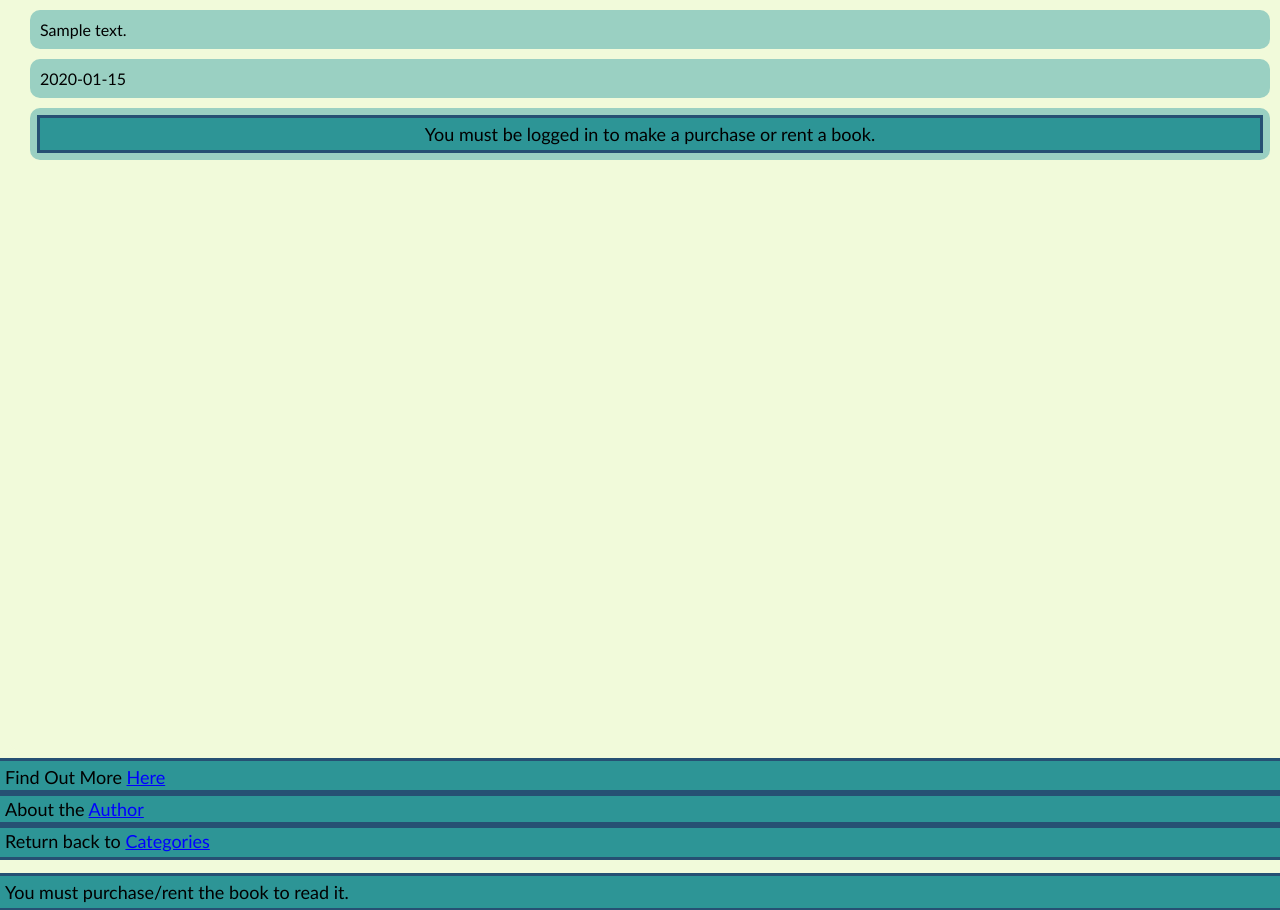
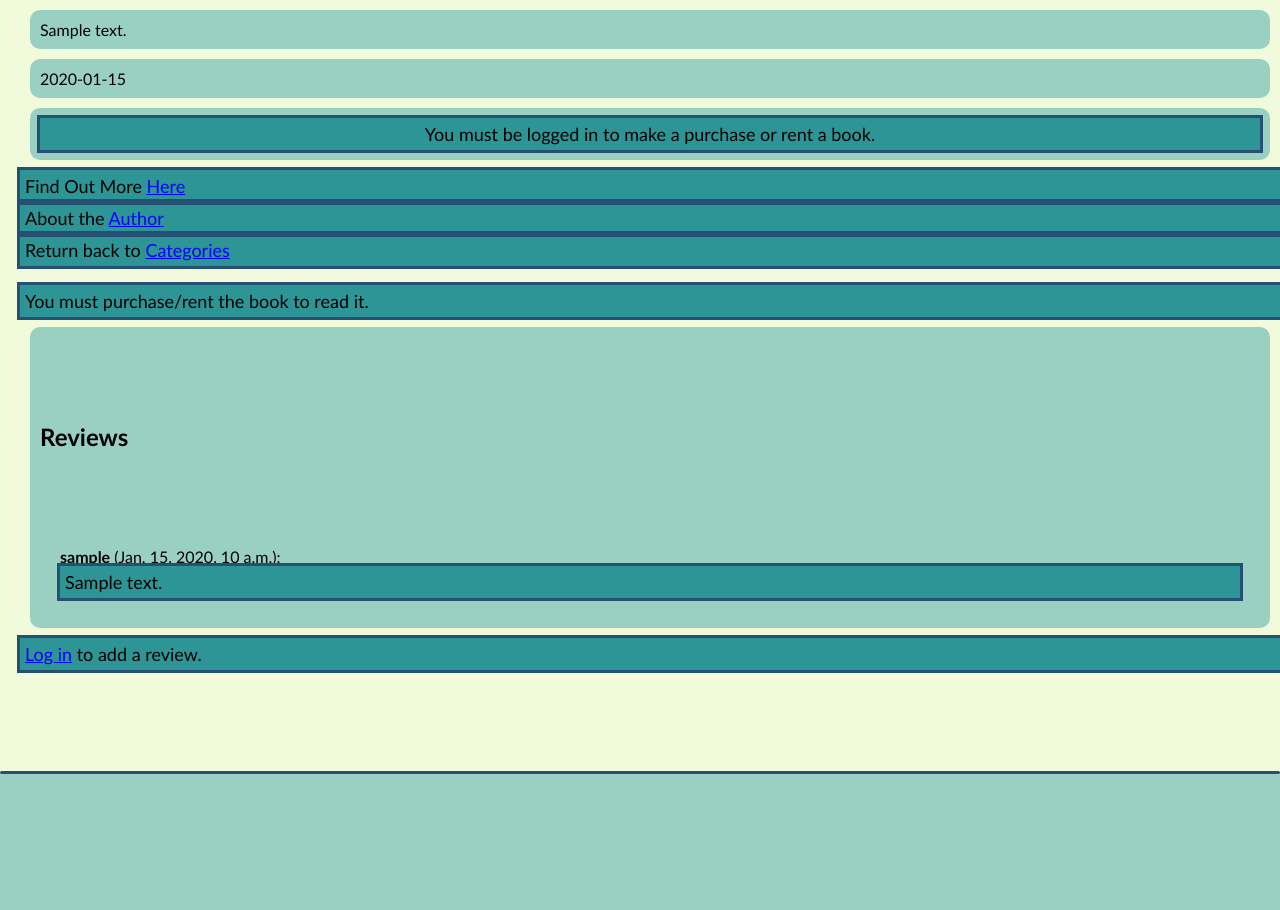
Before and after one commit to nurhussein1/e15wad, a Django app: a page that uses templates/realm/book/book.html in a window 1280 px wide. Shown: the part 170-1080 px from the top of the page. After the commit the page ends 944 px from the top, so only its background shows below. Run offline with Django 3.2, Linux system fonts and the light colour scheme; tables that the repository leaves empty hold one stand-in row (values such as "Sample post").

Commit message:
reviews section under every individual book page has been added

```diff
--- a/realm/forms.py
+++ b/realm/forms.py
@@ -3,7 +3,7 @@ from django import forms
 from django.core.files.base import File
 from django.db.models.base import Model
 from django.forms.utils import ErrorList
-from realm.models import Book,Category,UserProfile
+from realm.models import Book,Category, Review,UserProfile
 from registration.forms import RegistrationForm
 
 
@@ -28,3 +28,8 @@ class BookForm(forms.ModelForm):
     class Meta:
         model = Book
         exclude = ('category',)
+
+class ReviewForm(forms.ModelForm):
+    class Meta:
+        model = Review
+        fields = ['comment']
--- a/realm/models.py
+++ b/realm/models.py
@@ -74,3 +74,12 @@ class Rental(models.Model):
 
     def is_active(self):
         return self.rental_date + datetime.timedelta(weeks=1) > timezone.now()
+
+class Review(models.Model):
+    book = models.ForeignKey(Book, related_name='reviews', on_delete=models.CASCADE)
+    user = models.ForeignKey(User, related_name='reviews', on_delete=models.CASCADE)
+    comment = models.TextField()
+    created_at = models.DateTimeField(auto_now_add=True)
+
+    def __str__(self):
+        return f'Review {self.id} by {self.user.username} on {self.book.title}'
--- a/realm/views.py
+++ b/realm/views.py
@@ -1,7 +1,7 @@
 from django.shortcuts import render
 from django.http import HttpResponse,HttpRequest
 from realm.models import Category, Book, Purchase, UserProfile, Rental
-from realm.forms import UserForm
+from realm.forms import ReviewForm, UserForm
 from django.forms import HiddenInput,Field
 from django.shortcuts import get_object_or_404, redirect
 from django.contrib.auth.decorators import login_required
@@ -100,33 +100,38 @@ def category(request,category_name_slug):
     return render(request, 'realm/categories/category.html', context=context_dict)
 
 def book(request, book_name_slug):
-    context_dict = {}
-    try:
-        book = Book.objects.get(slug=book_name_slug)
-        user_has_purchased = False
-        user_has_active_rental = False  # Initialize the flag for active rental
+    book = get_object_or_404(Book, slug=book_name_slug)
+    user_has_purchased = False
+    user_has_active_rental = False
+    reviews = book.reviews.all()
+    new_review = None
 
-        if request.user.is_authenticated:
-            user_has_purchased = Purchase.objects.filter(user=request.user, book=book).exists()
-            # Check for active rental
-            user_has_active_rental = Rental.objects.filter(
-                user=request.user,
-                book=book,
-                rental_end_date__gte=timezone.now()
-            ).exists()
+    if request.user.is_authenticated:
+        user_has_purchased = Purchase.objects.filter(user=request.user, book=book).exists()
+        user_has_active_rental = Rental.objects.filter(user=request.user, book=book, rental_end_date__gte=timezone.now()).exists()
 
-        context_dict['book'] = book
-        context_dict['user_has_purchased'] = user_has_purchased
-        context_dict['user_has_active_rental'] = user_has_active_rental
+    # Handle review form submission
+    if request.method == 'POST':
+        review_form = ReviewForm(data=request.POST)
+        if review_form.is_valid() and request.user.is_authenticated:
+            new_review = review_form.save(commit=False)
+            new_review.book = book
+            new_review.user = request.user
+            new_review.save()
+            messages.success(request, "Your review has been added!")
+            return redirect('realm:book', book_name_slug=book.slug)
+    else:
+        review_form = ReviewForm()
 
-        # if the user tried to access the read_book page without purchasing or renting, show a message
-        if 'just_tried_to_read' in request.session and request.session['just_tried_to_read']:
-            messages.info(request, 'You must purchase or rent the book to read it.')
-            del request.session['just_tried_to_read']  # remove the flag after showing the message
-    except Book.DoesNotExist:
-        context_dict['book'] = None
+    context = {
+        'book': book,
+        'user_has_purchased': user_has_purchased,
+        'user_has_active_rental': user_has_active_rental,
+        'reviews': reviews,
+        'review_form': review_form,
+    }
 
-    return render(request, 'realm/book/book.html', context_dict)
+    return render(request, 'realm/book/book.html', context)
 
 def webimg(request):
 
--- a/templates/realm/book/book.html
+++ b/templates/realm/book/book.html
@@ -1,22 +1,19 @@
 {% extends 'realm/base.html' %}
 {% load staticfiles %}
 
-{% block title_block %}
-Category
-{% endblock %}
+{% block title_block %}Category{% endblock %}
 
 {% block body_block %}
-
 {% if messages %}
 <ul class="messages">
     {% for message in messages %}
-            <li{% if message.tags %} class="{{ message.tags }}"{% endif %}>{{ message }}</li>
+    <li {% if message.tags %}class="{{ message.tags }}"{% endif %}>{{ message }}</li>
     {% endfor %}
 </ul>
 {% endif %}
 
 <head>
-    <title>{{book.title}}</title>
+    <title>{{ book.title }}</title>
     <style>
         a {
             color: blue;
@@ -26,24 +23,22 @@ Category
 
 <body>
     <header>
-        <h1>{{book.title}}</h1>
-
+        <h1>{{ book.title }}</h1>
     </header>
     <main>
         <div>
             <blockquote>
                 {% if book.description %}
-                {{book.description}}
+                {{ book.description }}
                 {% else %}
                 No Description
                 {% endif %}
-
             </blockquote>
         </div>
         <div>
             <blockquote>
                 {% if book.estimatedreadingtime %}
-                {{book.estimatedreadingtime}}
+                {{ book.estimatedreadingtime }}
                 {% else %}
                 No Estimated Reading Time Specified
                 {% endif %}
@@ -51,39 +46,53 @@ Category
         </div>
 
         {% if user.is_authenticated %}
-
         <div style="text-align: center; padding: 20px;">
-            <div >
-                <div>
             <a href="{% url 'realm:Purchase' book.id %}" style="background-color: rgb(45, 149, 150); color: white; padding: 10px 15px; border: none; border-radius: 20px; text-decoration: none;">Purchase</a>
             <a href="{% url 'realm:rent' book.id %}" style="background-color: rgb(45, 149, 150); color: white; padding: 10px 15px; border: none; border-radius: 20px; text-decoration: none;">Rent</a>
-                </div>
-                <div>
             <a href="{% url 'realm:add_to_wishlist' book.id %}" style="background-color: rgb(45, 149, 150); color: white; padding: 10px 15px; border: none; border-radius: 20px; text-decoration: none;">Add to Wishlist</a>
         </div>
-        </div>
-
-
-
-
         {% else %}
         <div style="text-align: center;"><p>You must be logged in to make a purchase or rent a book.</p></div>
-
         {% endif %}
-        </div>
     </main>
     <footer>
-        <p>Find Out More <a href="{{book.url}}">Here</a></p>
-        <p>About the <a href="{{book.author}}">Author</a></p>
-
+        <p>Find Out More <a href="{{ book.url }}">Here</a></p>
+        <p>About the <a href="{{ book.author }}">Author</a></p>
         <p>Return back to <a href="{% url 'realm:Categories' %}">Categories</a></p><br />
         {% if user_has_purchased or user_has_active_rental %}
         <p>Read the book <a href="{% url 'realm:read_book' book.slug %}">Read Book</a></p><br />
         {% else %}
         <p>You must purchase/rent the book to read it.</p>
         {% endif %}
+    </footer>
 
+    <div>
+        <h2>Reviews</h2>
+        {% for review in reviews %}
+        <div>
+            <strong>{{ review.user.username }}</strong> ({{ review.created_at }}):
+            <p>{{ review.comment }}</p>
+        </div>
+        {% empty %}
+        <p>No reviews yet.</p>
+        {% endfor %}
+    </div>
 
-    </footer>
+    {% if user.is_authenticated %}
+        {% if user_has_purchased or user_has_active_rental %}
+        <h2>Add a review</h2>
+        <form method="post" id="reviewForm">
+            {% csrf_token %}
+            {{ review_form.as_p }}
+            <div style="margin-top: 20px; text-align: center;">
+                <a style="background-color: rgb(45, 149, 150); color: white; padding: 10px 15px; border: none; border-radius: 20px; text-decoration: none; cursor: pointer;" onclick="document.getElementById('reviewForm').submit();">Submit Review</a>
+            </div>
+        </form>
+        {% else %}
+            <p>You must purchase or rent the book to be able to add a review.</p>
+        {% endif %}
+    {% else %}
+    <p><a href="{% url 'login' %}">Log in</a> to add a review.</p>
+    {% endif %}
 </body>
 {% endblock %}
```
Also changed, not shown: media/images/asd_31.png (added), realm/migrations/0029_review.py (added). Lines whose indentation alone changed are shown as unchanged.
